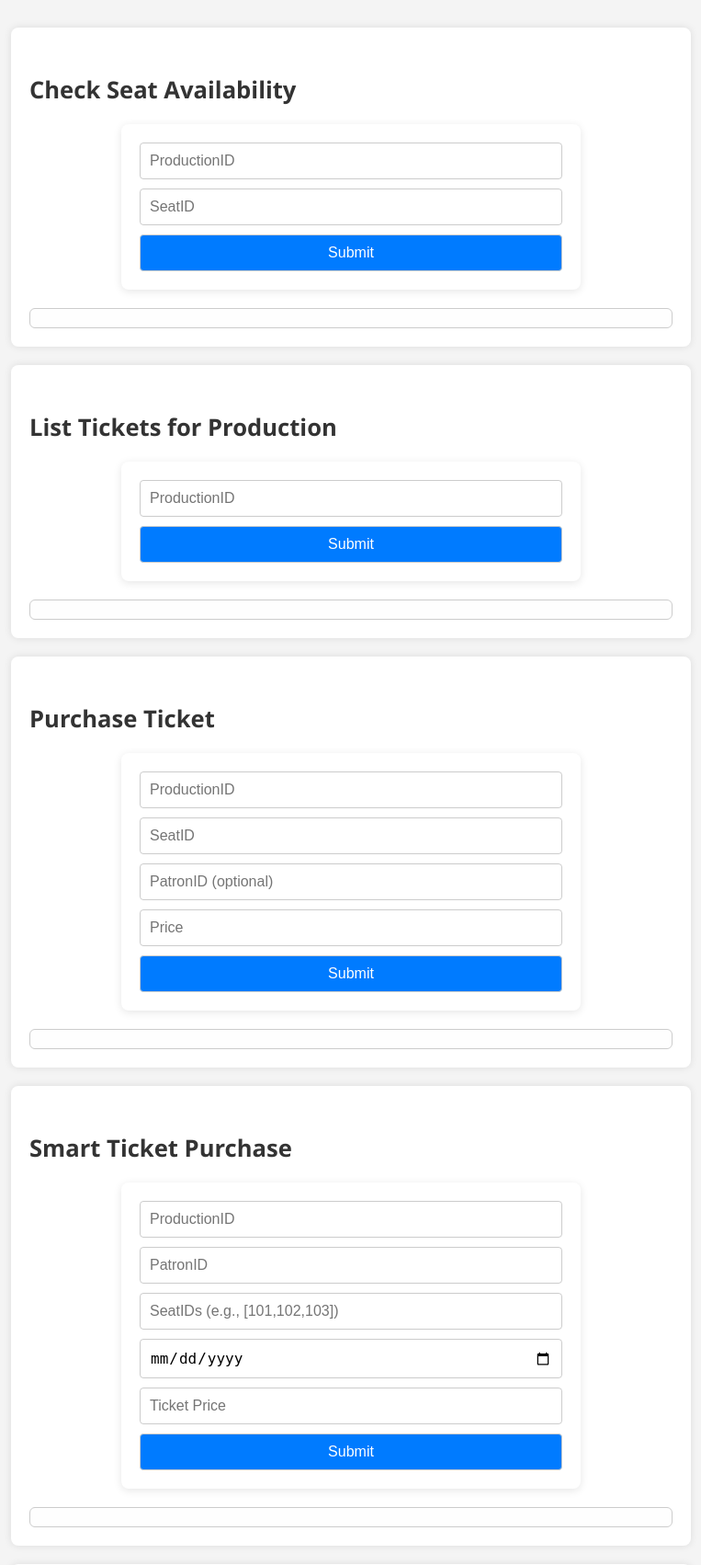
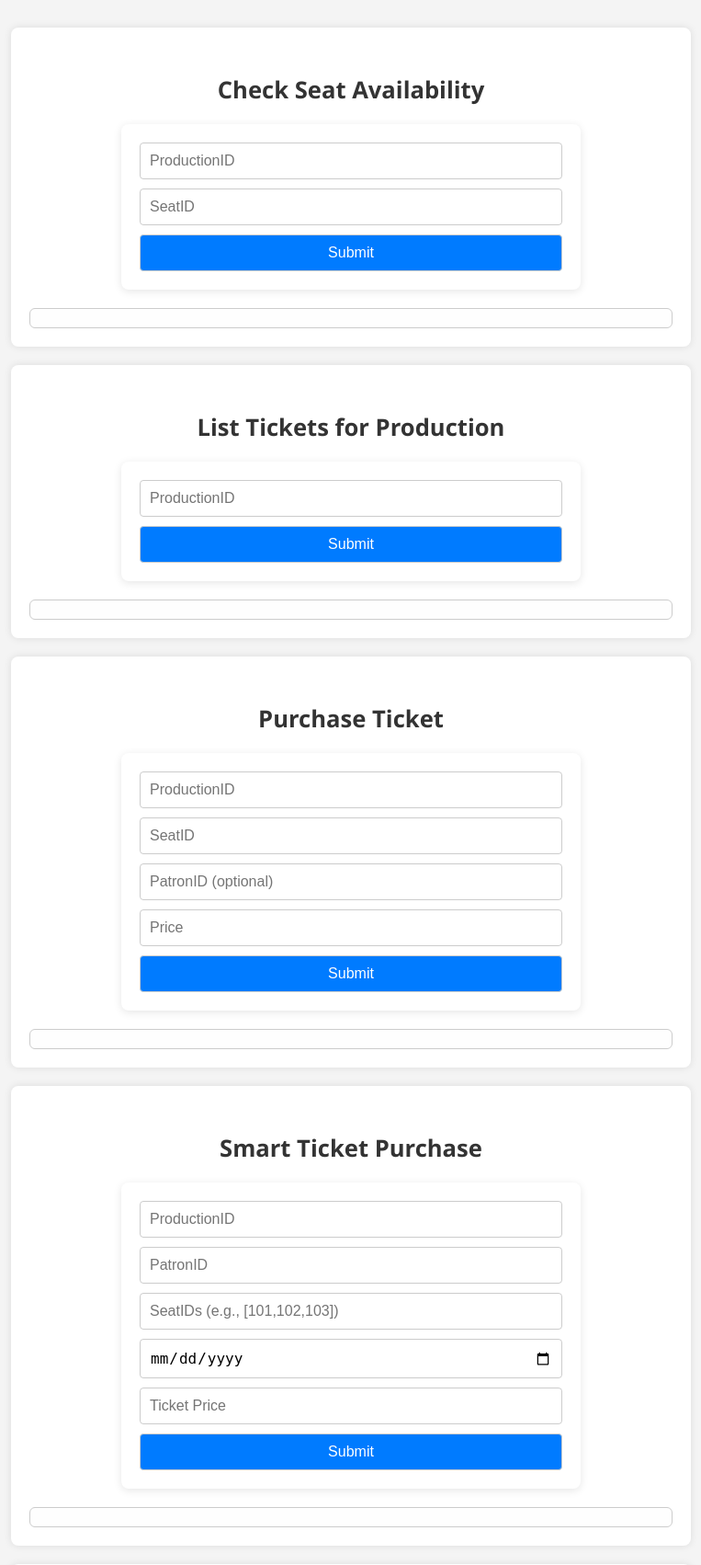
Before and after one commit to SpencerEpp/theatre-db-demo, a Flask app: page /guest in a window 1280 px wide. Shown: the part 187-1889 px from the top of the page at 92% size, without its empty margins (258-1021 px from the left). Run offline with Flask 3, Linux system fonts and the light colour scheme.

Commit message:
Update guest.html

```diff
--- a/templates/guest.html
+++ b/templates/guest.html
@@ -7,6 +7,9 @@
   <title>Guest Access | Horizon Theatre</title>
   <link rel="stylesheet" href="/static/style.css" />
   <style>
+    h2{
+        text-align: center;
+    }
     html, body {
       margin: 0;
       padding: 0;
```
